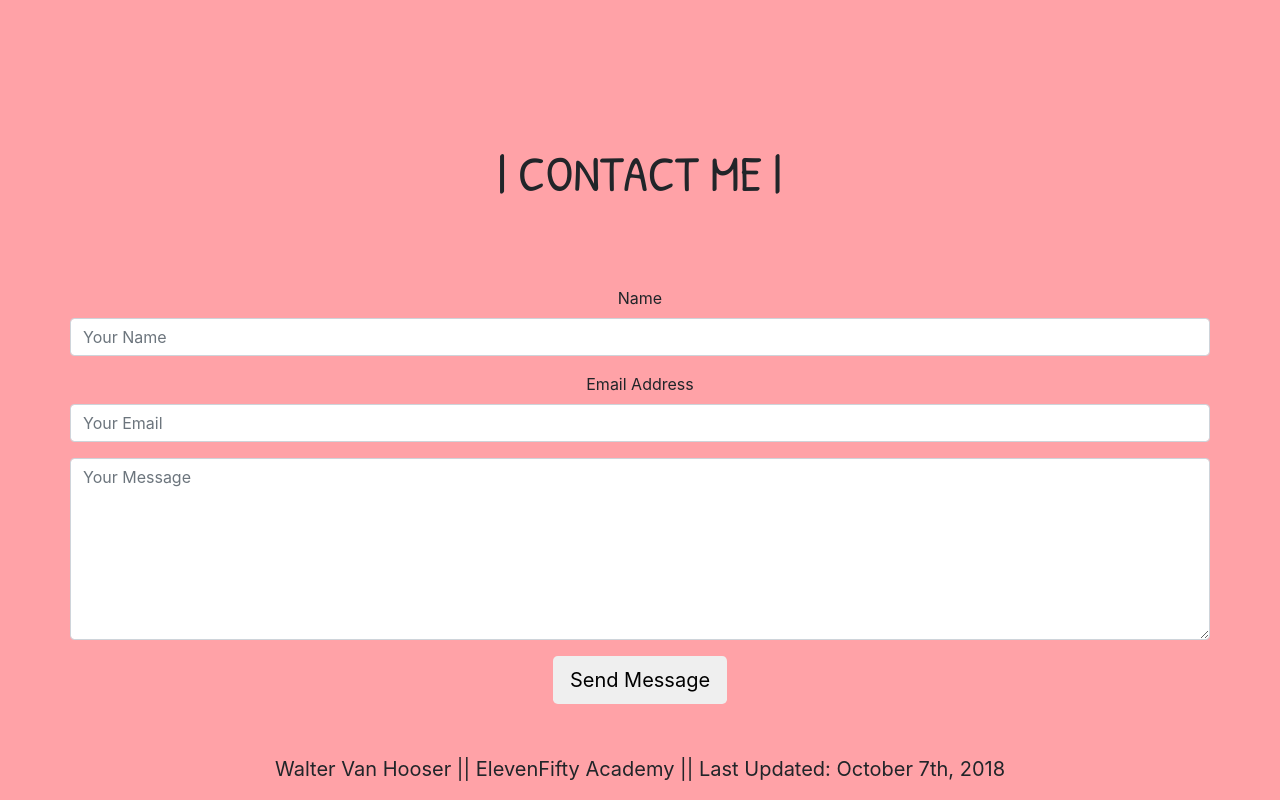
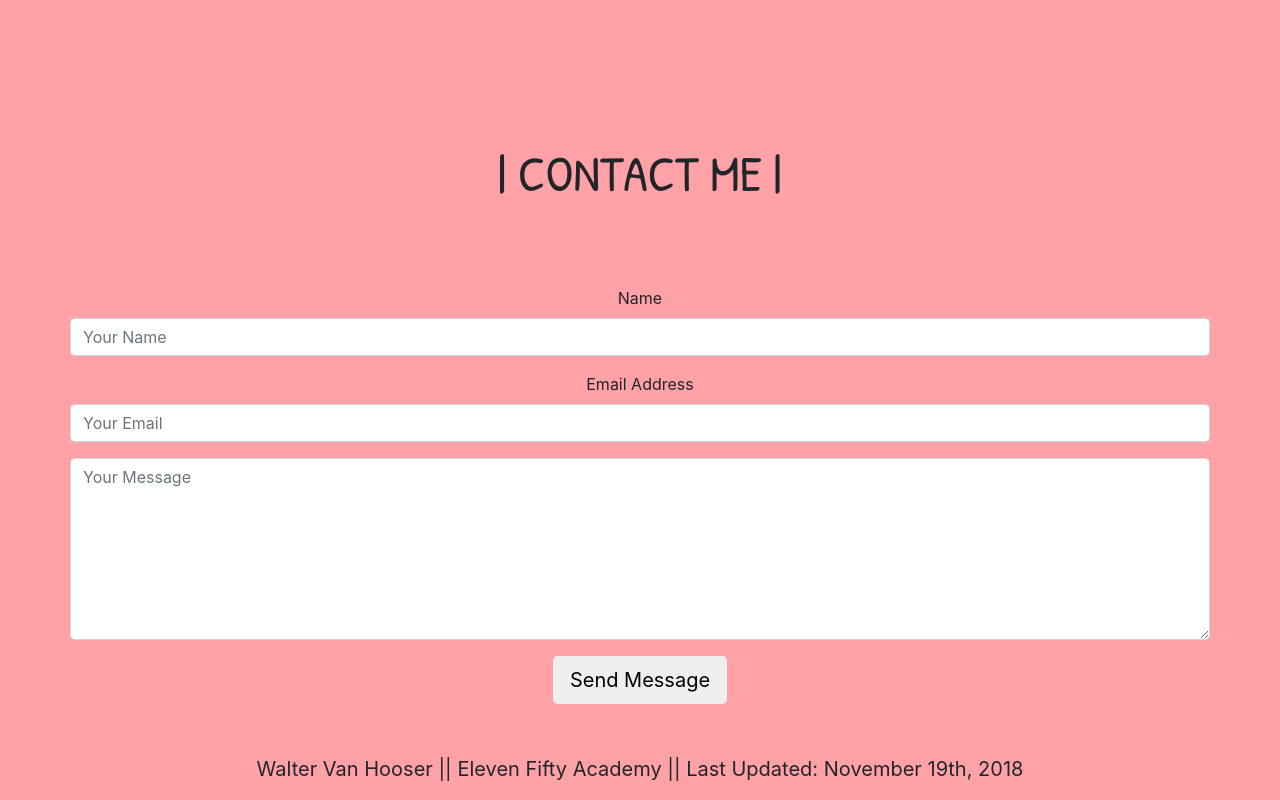
Before and after one commit to dontdoitwalter/dontdoitwalter.github.io, a plain HTML site: page index.html in a window 1280 px wide. Shown: the part 1631-2431 px from the top of the page. Drawn offline with nearby package versions, Linux system fonts and the light colour scheme.

Commit message:
updating

```diff
--- a/index.html
+++ b/index.html
@@ -152,7 +152,7 @@
 
 <footer>
 <p>
-  Walter Van Hooser || ElevenFifty Academy || Last Updated: October 7th, 2018
+  Walter Van Hooser || Eleven Fifty Academy || Last Updated: November 19th, 2018
 </p>
 </footer>
 
```
Also changed, not shown: assets/popnovel.png (added).
